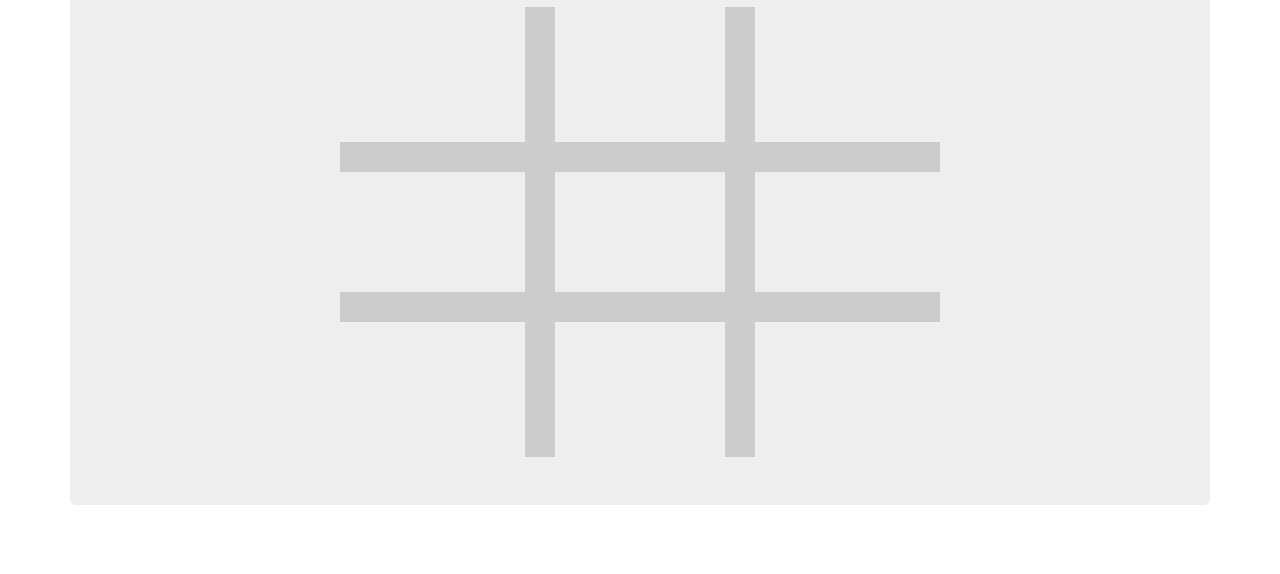
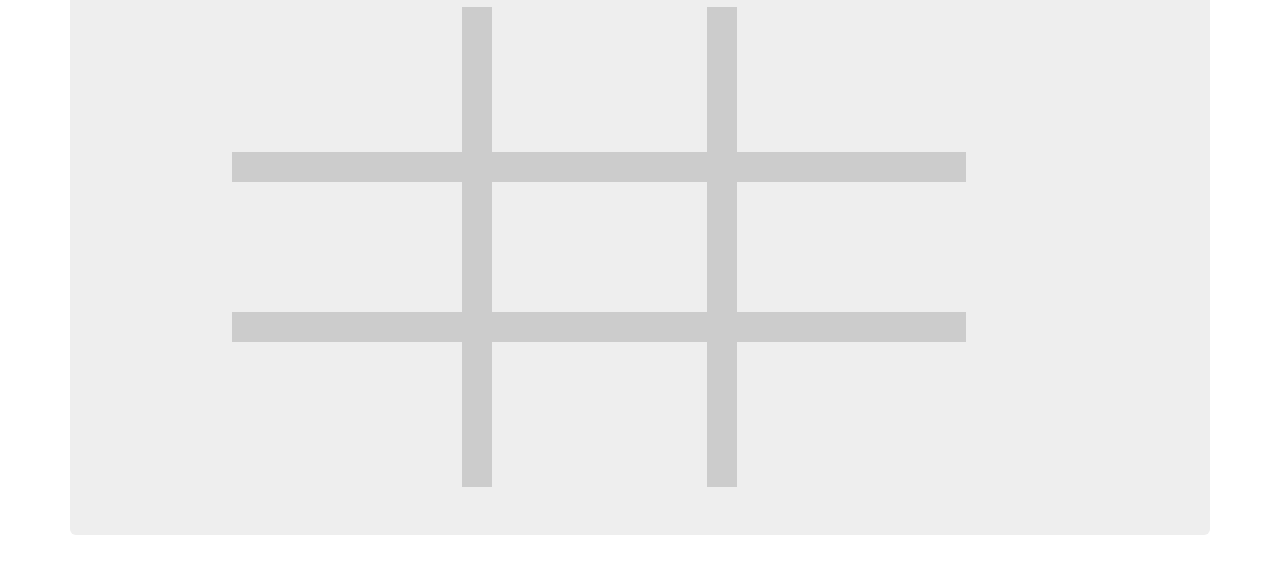
Before and after one commit to robynsmith/fccTicTacToe, a plain HTML site: page index.html in a window 1280 px wide. Shown: the part 140-714 px from the top of the page. Drawn offline with nearby package versions, Linux system fonts and the light colour scheme.

Commit message:
Fixed screen percentages

```diff
--- a/styles.css
+++ b/styles.css
@@ -11,13 +11,13 @@
 }
 
 .board {
-	width: 600px;
+	width: 80%;
 	margin: 0 auto;
 }
 .box-content {
     display: inline-block;
-    width: 200px;
-    min-height: 150px;
+    width: 30%;
+    min-height: 20%;
 }
 
 .box-content:hover {
```
